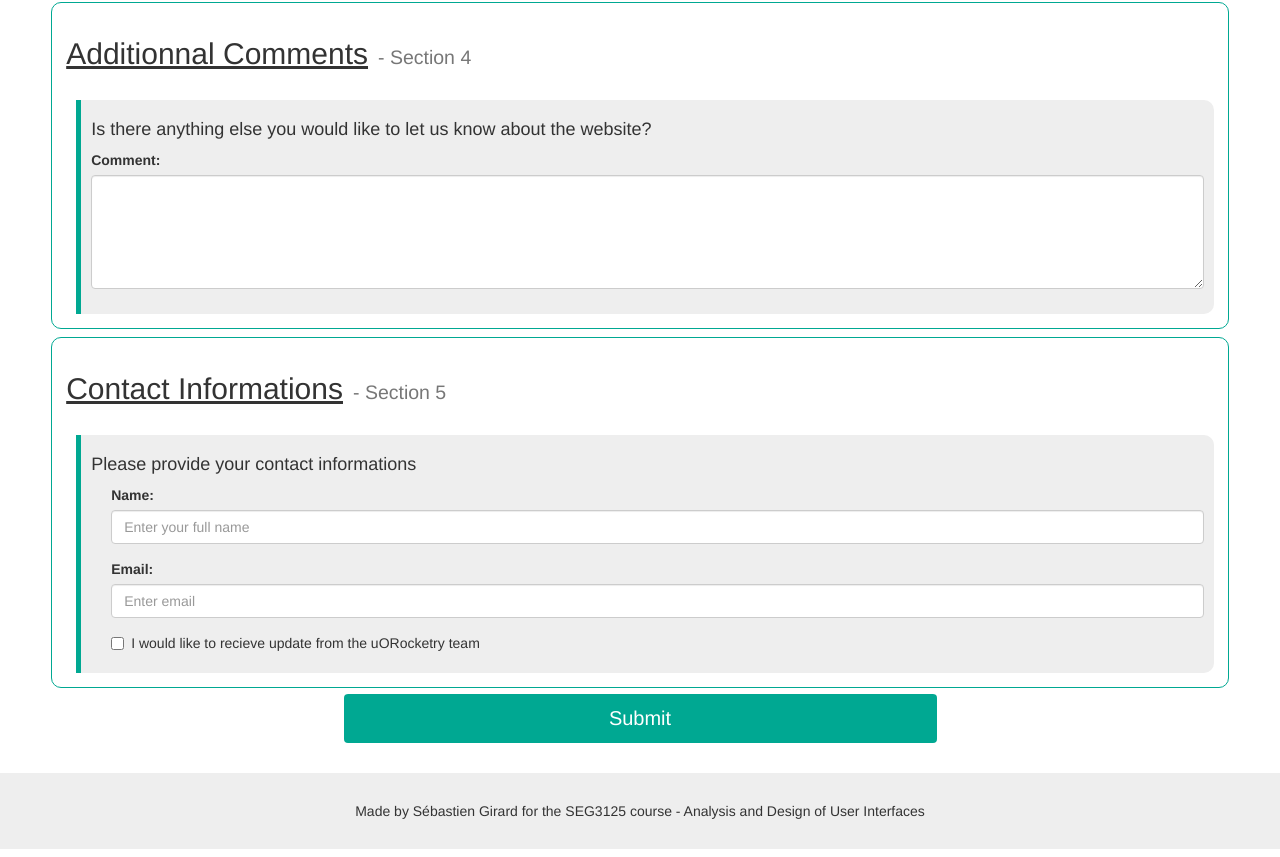
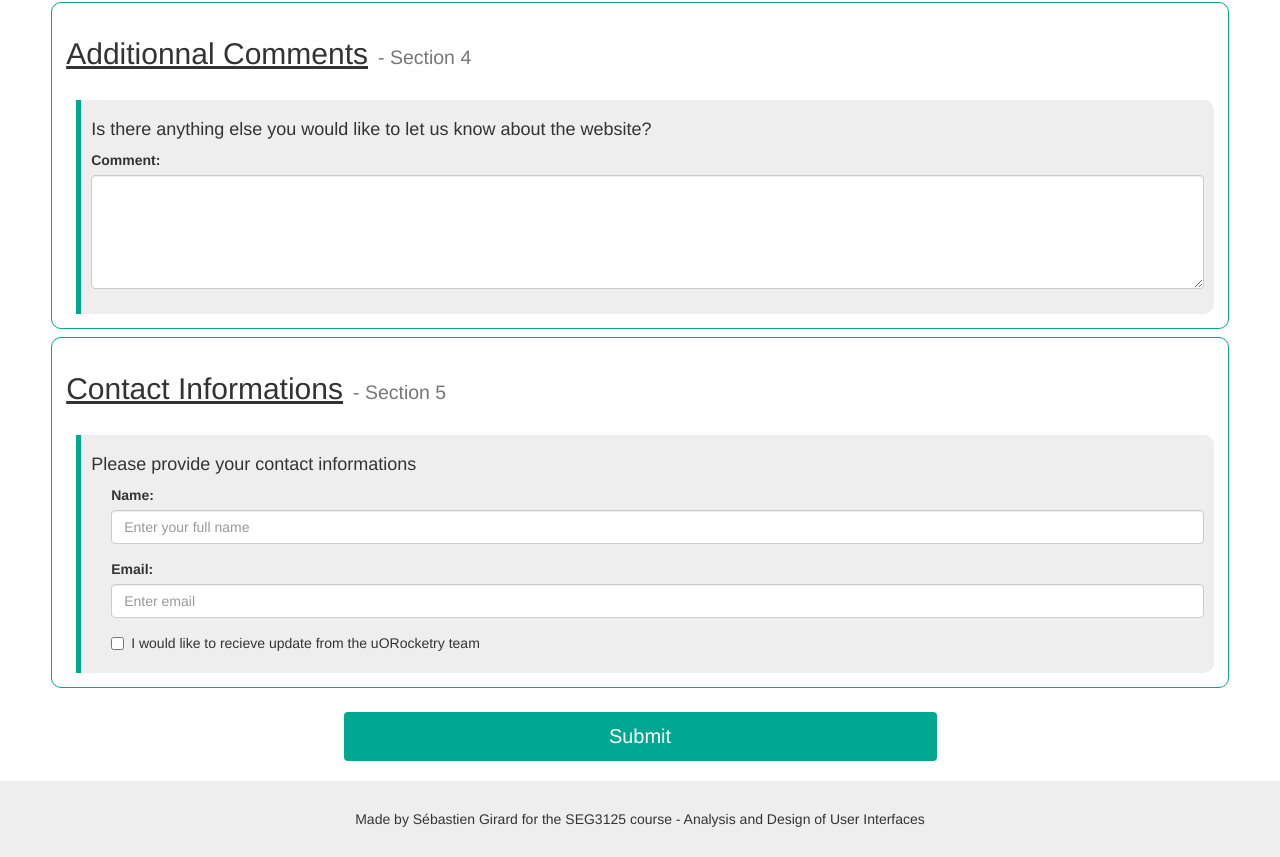
Before and after one commit to sebastiengrd/SEG3125-Survey, a plain HTML site: page index.html in a window 1280 px wide. Shown: the part 2608-3465 px from the top of the page. Drawn offline with nearby package versions, Linux system fonts and the light colour scheme.

Commit message:
fixed margin style at the bottom for submit button

```diff
--- a/style/style.css
+++ b/style/style.css
@@ -123,11 +123,10 @@ h2 small {
     width: 50%;
     transition: all 0.5s;
     cursor: pointer;
-    margin: 2px;
+    margin: 1em;
 }
 
 .custom-footer {
-    margin-top: 2em;
     padding: 2em;
     background-color: #eee;
 }
```
